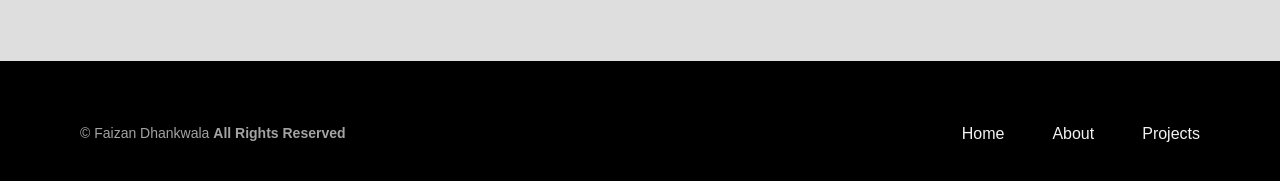
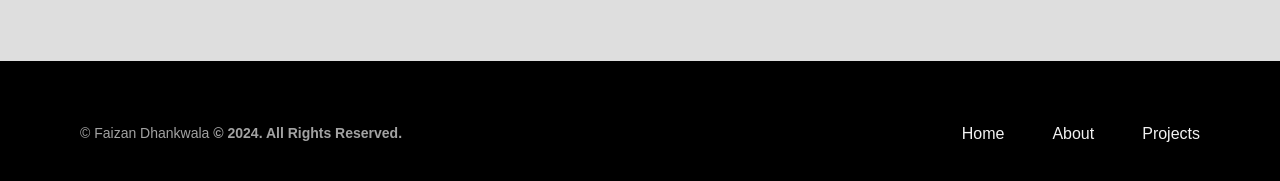
Before and after one commit to FaizanDhankwala/Website, a plain HTML site: page index.html in a window 1280 px wide. Shown: the part 7405-7586 px from the top of the page. Drawn offline with nearby package versions, Linux system fonts and the light colour scheme; a web font is replaced by a local one.

Commit message:
Update index.html

```diff
--- a/index.html
+++ b/index.html
@@ -689,7 +689,7 @@ The project involved creating an image dataset by capturing screenshots from a s
             </ul>
 
             <span class="footer__copy">
-               &#169; Faizan Dhankwala <b>All Rights Reserved  </b>
+               &#169; Faizan Dhankwala <b> © 2024. All Rights Reserved.</b>
 
             </span>
          </div>
```
